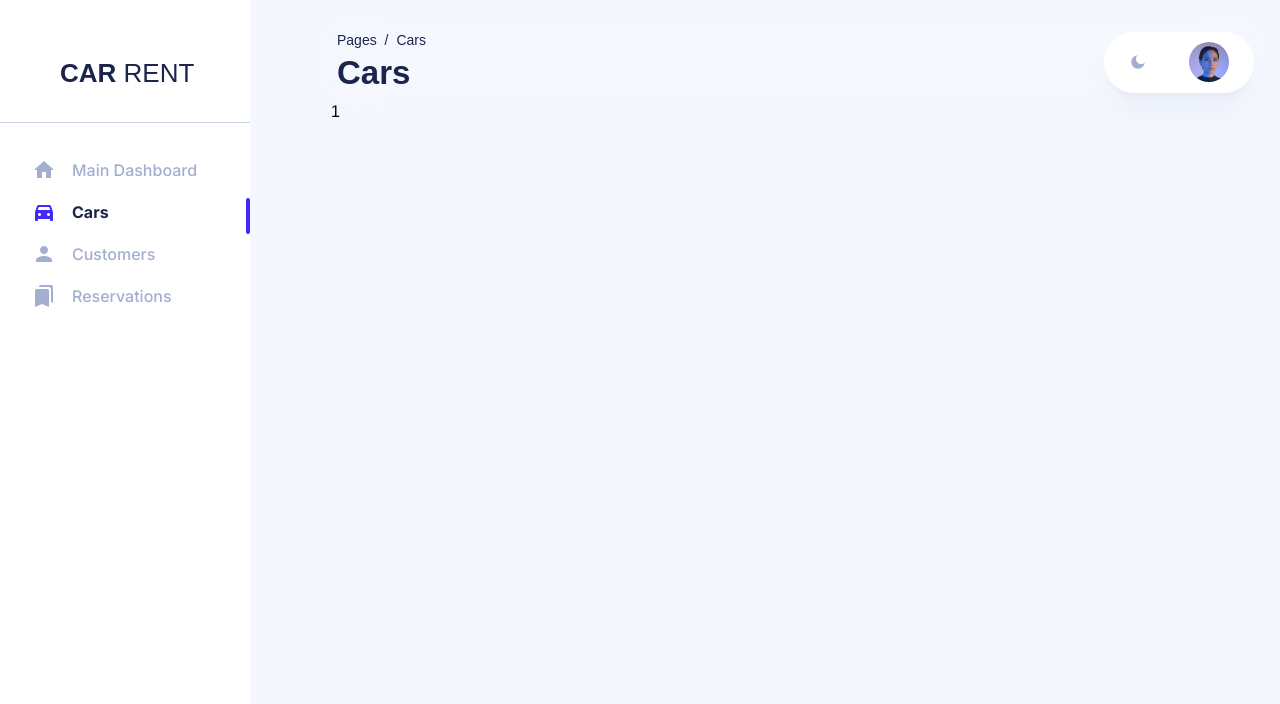
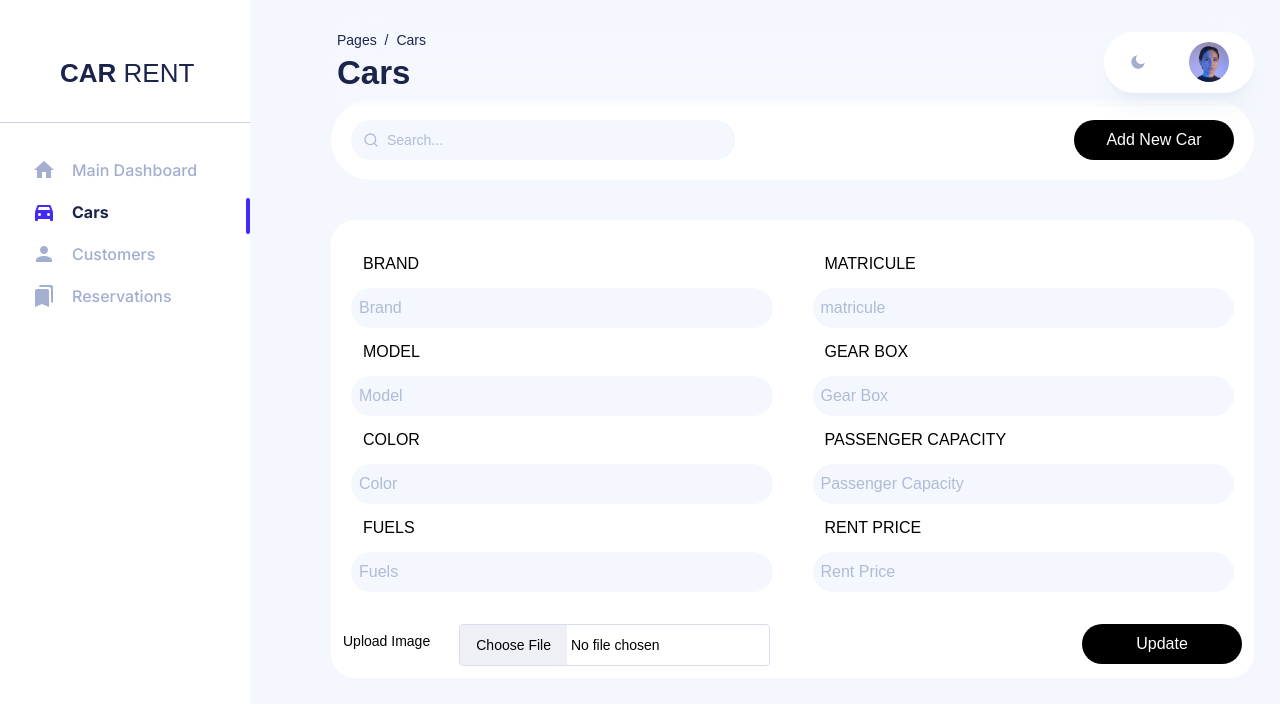
Before and after one commit to badrxd/car-rental-management-system, a Next.js app: page /dashboard/cars/1 in a window 1280 px wide. Shown: the top 704 px of the page. Built offline with nearby package versions, Linux system fonts and the light colour scheme; no server answers; the database is empty.

Commit message:
add car and update car styling

```diff
--- a/app/dashboard/cars/[id]/page.jsx
+++ b/app/dashboard/cars/[id]/page.jsx
@@ -1,4 +1,5 @@
 import React from "react";
+import { FiSearch } from "react-icons/fi";
 
 export default async function page({ params }) {
   const reponse = await fetch(
@@ -15,10 +16,99 @@ export default async function page({ params }) {
       </div>
     );
   }
-  console.log(data);
   return (
-    <div>
-      <h1>{params.id}</h1>
-    </div>
+    <>
+      <div className="flex justify-between bg-[#fff] rounded-full p-5">
+        <div className="flex items-center bg-lightPrimary rounded-full w-96">
+          <p className="pl-3 pr-2 text-xl">
+            <FiSearch className="h-4 w-4 text-gray-400 dark:text-white" />
+          </p>
+          <input
+            type="text"
+            placeholder="Search..."
+            className="block h-full w-full rounded-full bg-lightPrimary text-sm font-medium text-navy-700 outline-none placeholder:!text-gray-400 dark:bg-navy-900 dark:text-white dark:placeholder:!text-white sm:w-full"
+          />
+        </div>
+        <div>
+          <button className="bg-[#000] text-[#fff] p-2 rounded-full w-40">
+            Add New Car
+          </button>
+        </div>
+      </div>
+      <div className="bg-[#fff] mt-10 rounded-3xl ">
+        <div className="flex">
+          <div className=" w-full p-5">
+            <h1 className="uppercase p-3">Brand</h1>
+            <input
+              className="p-2 rounded-full bg-[#F4F7FE] w-full"
+              type="text"
+              placeholder="Brand"
+            />
+            <h1 className="uppercase p-3">Model</h1>
+            <input
+              className="p-2 rounded-full bg-[#F4F7FE] w-full"
+              type="text"
+              placeholder="Model"
+            />
+            <h1 className="uppercase p-3">Color</h1>
+            <input
+              className="p-2 rounded-full bg-[#F4F7FE] w-full"
+              type="text"
+              placeholder="Color"
+            />
+            <h1 className="uppercase p-3">Fuels</h1>
+            <input
+              className="p-2 rounded-full bg-[#F4F7FE] w-full"
+              type="text"
+              placeholder="Fuels"
+            />
+          </div>
+          <div className="w-full p-5">
+            <h1 className="uppercase p-3">Matricule</h1>
+            <input
+              className="p-2 rounded-full bg-[#F4F7FE] w-full"
+              type="text"
+              placeholder="matricule"
+            />
+            <h1 className="uppercase p-3">Gear Box</h1>
+            <input
+              className="p-2 rounded-full bg-[#F4F7FE] w-full"
+              type="text"
+              placeholder="Gear Box"
+            />
+            <h1 className="uppercase p-3">Passenger Capacity</h1>
+            <input
+              className="p-2 rounded-full bg-[#F4F7FE] w-full"
+              type="text"
+              placeholder="Passenger Capacity"
+            />
+            <h1 className="uppercase p-3">Rent Price</h1>
+            <input
+              className="p-2 rounded-full bg-[#F4F7FE] w-full"
+              type="text"
+              placeholder="Rent Price"
+            />
+          </div>
+        </div>
+        <div className="flex justify-between p-3">
+          <div className="flex w-fit">
+            <div className="font-[sans-serif] max-w-md mx-auto flex items-center">
+              <label className="text-sm text-black mb-2 block w-40 ">
+                Upload Image
+              </label>
+              <input
+                type="file"
+                className="w-full text-black text-sm bg-white border file:cursor-pointer cursor-pointer file:border-0 file:py-2.5 file:px-4 file:bg-gray-100 file:hover:bg-gray-200 file:text-black rounded"
+              />
+            </div>
+          </div>
+          <div>
+            <button className="bg-[#000] text-[#fff] p-2 rounded-full w-40">
+              Update
+            </button>
+          </div>
+        </div>
+      </div>
+    </>
   );
 }
--- a/components/dash_components/CarsTable.tsx
+++ b/components/dash_components/CarsTable.tsx
@@ -117,10 +117,7 @@ function CarsTable(props: { tableData: any; tabletitle: any }) {
         </p>
       ),
       cell: (info) => (
-        <Link
-          href={`http://localhost:3000/dashboard/cars/${info.getValue()}`}
-          className="text-sm pl-3 font-bold text-navy-700 dark:text-white"
-        >
+        <Link href={`http://localhost:3000/dashboard/cars/${info.getValue()}`}>
           <FaRegEdit className="text-1xl" />
         </Link>
       ),
```
